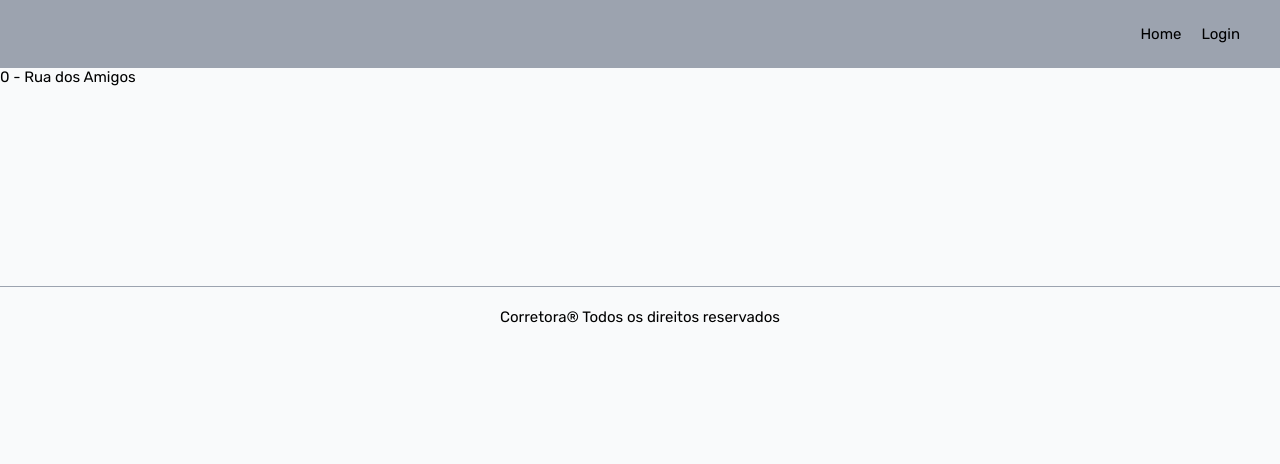
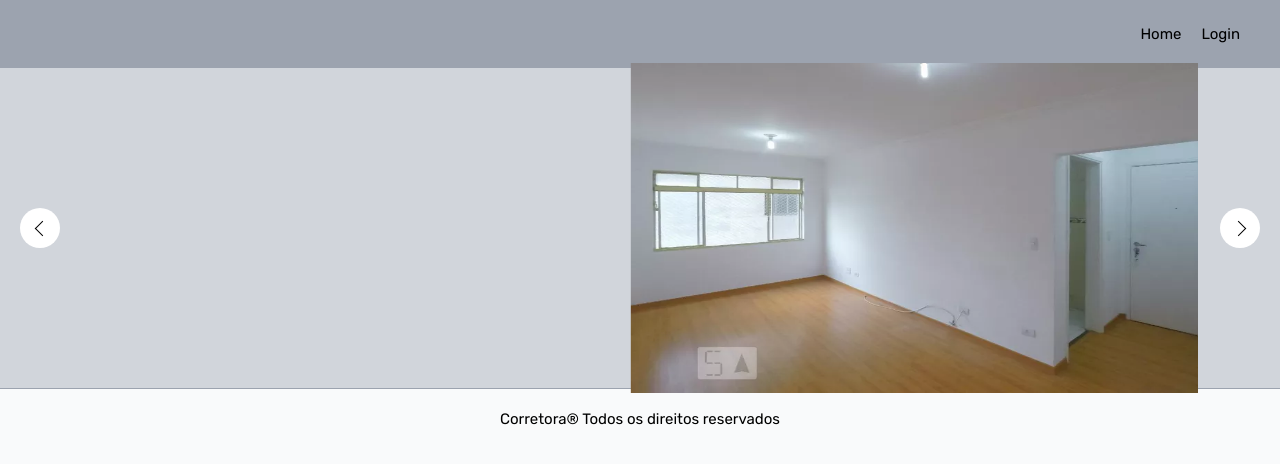
Before and after one commit to YvanBrito/corretora-ssr, a Next.js app: page /imovel/0 in a window 1280 px wide. Shown: the top 464 px of the page. Built offline with nearby package versions, Linux system fonts and the light colour scheme.

Commit message:
adding carousel

```diff
--- a/imoveis.json
+++ b/imoveis.json
@@ -23,8 +23,13 @@
     "furnished": false,
     "floor": 3,
     "carSpot": 1,
+    "seller": {
+      "name": "Yvan Brito",
+      "phone": 91983756468,
+      "email": "teste@teste.com"
+    },
     "images": [
-      "imovel.webp",
+      "imovel2.webp",
       "imovel2.webp",
       "imovel.webp",
       "imovel2.webp",
@@ -72,6 +77,11 @@
     "furnished": false,
     "floor": 3,
     "carSpot": 1,
+    "seller": {
+      "name": "Yvan Brito",
+      "phone": 91983756468,
+      "email": "teste@teste.com"
+    },
     "images": [
       "imovel.webp",
       "imovel2.webp"
@@ -101,6 +111,11 @@
     "furnished": false,
     "floor": 3,
     "carSpot": 1,
+    "seller": {
+      "name": "Yvan Brito",
+      "phone": 91983756468,
+      "email": "teste@teste.com"
+    },
     "images": [
       "imovel.webp",
       "imovel2.webp"
@@ -130,6 +145,11 @@
     "furnished": false,
     "floor": 3,
     "carSpot": 1,
+    "seller": {
+      "name": "Yvan Brito",
+      "phone": 91983756468,
+      "email": "teste@teste.com"
+    },
     "images": [
       "imovel.webp",
       "imovel2.webp",
@@ -161,6 +181,11 @@
     "furnished": false,
     "floor": 3,
     "carSpot": 1,
+    "seller": {
+      "name": "Yvan Brito",
+      "phone": 91983756468,
+      "email": "teste@teste.com"
+    },
     "images": [
       "imovel.webp",
       "imovel2.webp",
@@ -192,6 +217,11 @@
     "furnished": false,
     "floor": 3,
     "carSpot": 1,
+    "seller": {
+      "name": "Yvan Brito",
+      "phone": 91983756468,
+      "email": "teste@teste.com"
+    },
     "images": [
       "imovel.webp",
       "imovel2.webp",
@@ -223,6 +253,11 @@
     "furnished": false,
     "floor": 3,
     "carSpot": 1,
+    "seller": {
+      "name": "Yvan Brito",
+      "phone": 91983756468,
+      "email": "teste@teste.com"
+    },
     "images": [
       "imovel.webp",
       "imovel2.webp",
--- a/src/pages/imovel/[id].tsx
+++ b/src/pages/imovel/[id].tsx
@@ -1,6 +1,7 @@
 import fs from "fs";
 import Head from "next/head";
-import { ReactElement } from "react";
+import Image from "next/image";
+import { ReactElement, useState } from "react";
 import Layout from "../../components/Layout";
 import { IProperty } from "../busca";
 
@@ -43,13 +44,57 @@ export async function getStaticProps({ params }: PropertyParams) {
 }
 
 export default function Property({ property }: PropertyProps) {
+  const [selectedImg, setSelectedImg] = useState<number>(0);
   return (
     <>
       <Head>
         <title>Corretora - Imóvel</title>
       </Head>
-      <section className="main-section">
-        {property.id} - {property.streetName}
+      <section className="imovel-section">
+        <div className="preview">
+          <div className="carousel">
+            <div
+              onClick={(e) => {
+                e.stopPropagation();
+                setSelectedImg((oldState) =>
+                  oldState > 0 ? --oldState : oldState
+                );
+              }}
+              className="side-controllers side-controllers-left"
+            ></div>
+            <div className="showcase">
+              <div
+                style={{
+                  transform: `translateX(${
+                    1920 / 3.5 + -(1920 / 5) * selectedImg
+                  }px)`,
+                }}
+                className="teste"
+              >
+                {property.images.map((img, index) => (
+                  <div
+                    key={img}
+                    className={`frame ${
+                      selectedImg === index && "frame-selected"
+                    }`}
+                  >
+                    <Image layout="fill" alt="image" src={`/assets/${img}`} />
+                  </div>
+                ))}
+              </div>
+            </div>
+            <div
+              onClick={(e) => {
+                e.stopPropagation();
+                setSelectedImg((oldState) =>
+                  oldState < property.images.length - 1 ? ++oldState : oldState
+                );
+              }}
+              className="side-controllers side-controllers-right"
+            ></div>
+          </div>
+        </div>
+        <div className="info"></div>
       </section>
     </>
   );
--- a/src/styles/components/_card.scss
+++ b/src/styles/components/_card.scss
@@ -12,16 +12,8 @@
   cursor: pointer;
 
   &:hover {
-    box-shadow: 0 20px 25px -5px rgb(0 0 0 / 0.1),
-      0 8px 10px -6px rgb(0 0 0 / 0.1);
-    transform: translateY(-5px);
-  }
-
-  .imgCard {
-    // position: relative;
-    width: 300px;
-    height: 200px;
-    object-fit: cover;
+    box-shadow: 0 20px 25px -5px rgb(0 0 0 / 0.4),
+      0 8px 10px -6px rgb(0 0 0 / 0.4);
   }
 
   &-details {
@@ -38,7 +30,6 @@
     }
 
     &-top {
-      // background-color: $bg-gray-400;
       background-size: cover;
       background-repeat: no-repeat;
       background-position: center center;
@@ -49,45 +40,6 @@
         display: flex;
         flex-direction: column;
         align-items: center;
-
-        .side {
-          display: flex;
-          align-items: center;
-          justify-content: space-between;
-          height: 18rem;
-          width: 95%;
-          &-controllers {
-            display: flex;
-            justify-content: center;
-            align-items: center;
-            height: 4rem;
-            width: 4rem;
-            border-radius: 2rem;
-            background-color: white;
-            &-left {
-              &::after {
-                content: "";
-                display: block;
-                width: 1rem;
-                height: 1rem;
-                border-bottom: 1px solid black;
-                border-left: 1px solid black;
-                transform: translateX(2px) rotate(45deg);
-              }
-            }
-            &-right {
-              &::after {
-                content: "";
-                display: block;
-                width: 1rem;
-                height: 1rem;
-                border-top: 1px solid black;
-                border-right: 1px solid black;
-                transform: translateX(-2px) rotate(45deg);
-              }
-            }
-          }
-        }
       }
       .circle {
         display: inline-block;
--- a/src/styles/components/_modal.scss
+++ b/src/styles/components/_modal.scss
@@ -5,6 +5,13 @@
   top: 50%;
   left: 50%;
   z-index: 2;
+}
+
+@media only screen and (max-width: 730px) {
+  .filter-modal {
+    width: 100%;
+    height: 80%;
+  }
 }
 
 .overlay {
--- /dev/null
+++ b/src/styles/components/_side-controller.scss
@@ -0,0 +1,38 @@
+.side {
+  display: flex;
+  align-items: center;
+  justify-content: space-between;
+  height: 18rem;
+  width: 95%;
+  &-controllers {
+    display: flex;
+    justify-content: center;
+    align-items: center;
+    height: 4rem;
+    width: 4rem;
+    border-radius: 2rem;
+    background-color: white;
+    &-left {
+      &::after {
+        content: "";
+        display: block;
+        width: 1rem;
+        height: 1rem;
+        border-bottom: 1px solid black;
+        border-left: 1px solid black;
+        transform: translateX(2px) rotate(45deg);
+      }
+    }
+    &-right {
+      &::after {
+        content: "";
+        display: block;
+        width: 1rem;
+        height: 1rem;
+        border-top: 1px solid black;
+        border-right: 1px solid black;
+        transform: translateX(-2px) rotate(45deg);
+      }
+    }
+  }
+}
--- a/src/styles/main.scss
+++ b/src/styles/main.scss
@@ -9,9 +9,11 @@
 @import "components/input-radio.scss";
 @import "components/input-text.scss";
 @import "components/modal.scss";
+@import "components/side-controller.scss";
 
 @import "layouts/header";
 @import "layouts/footer";
 
 @import "pages/home";
 @import "pages/search";
+@import "pages/imovel";
--- /dev/null
+++ b/src/styles/pages/_imovel.scss
@@ -0,0 +1,37 @@
+.preview {
+  background-color: $bg-gray-300;
+}
+
+.carousel {
+  height: 35vh;
+  display: flex;
+  align-items: center;
+  justify-content: space-between;
+  padding: 2rem;
+}
+
+.showcase {
+  width: 90%;
+  display: flex;
+  overflow: hidden;
+}
+
+.teste {
+  display: flex;
+  align-items: center;
+  transition: all 0.3s ease-in;
+}
+
+.frame {
+  object-fit: contain;
+  position: relative;
+  // margin: 0 2rem;
+  transition: all 0.3s ease-in;
+  width: 33rem;
+  height: 19rem;
+
+  &-selected {
+    width: 58rem;
+    height: 33rem;
+  }
+}
--- a/src/styles/pages/_search.scss
+++ b/src/styles/pages/_search.scss
@@ -67,7 +67,7 @@
       background-color: white;
       transition: background-color 0.3s ease-in, color 0.3s ease-in;
       border: 1px solid $bg-gray-400;
-      width: 10rem;
+      width: 8rem;
       &:first-of-type {
         border-top-left-radius: 2rem;
         border-bottom-left-radius: 2rem;
```
